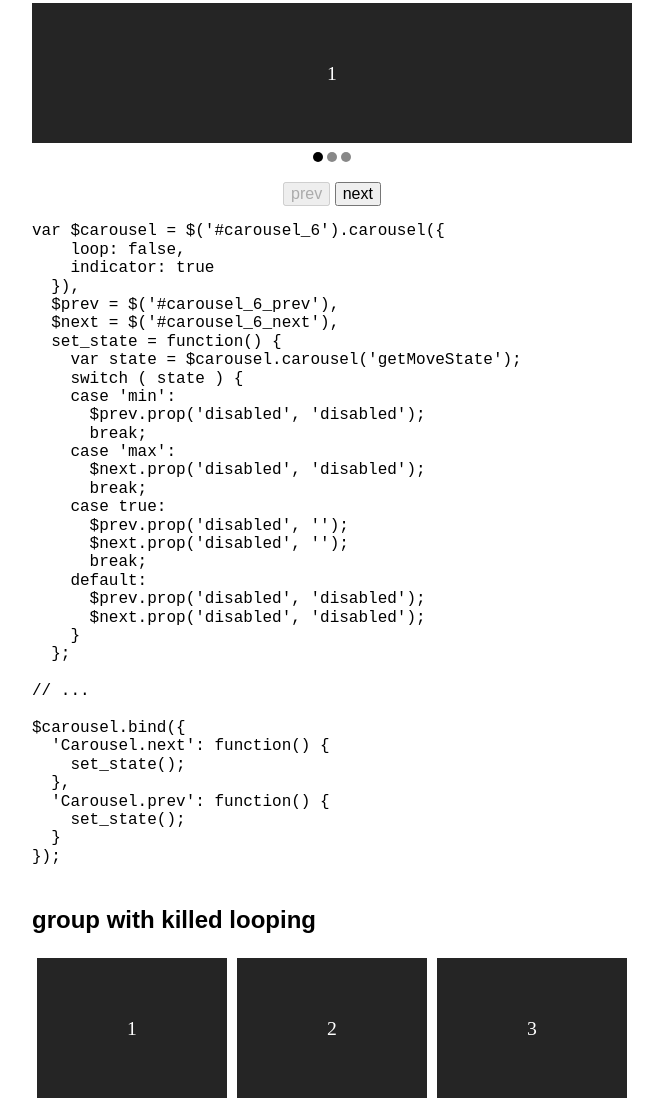
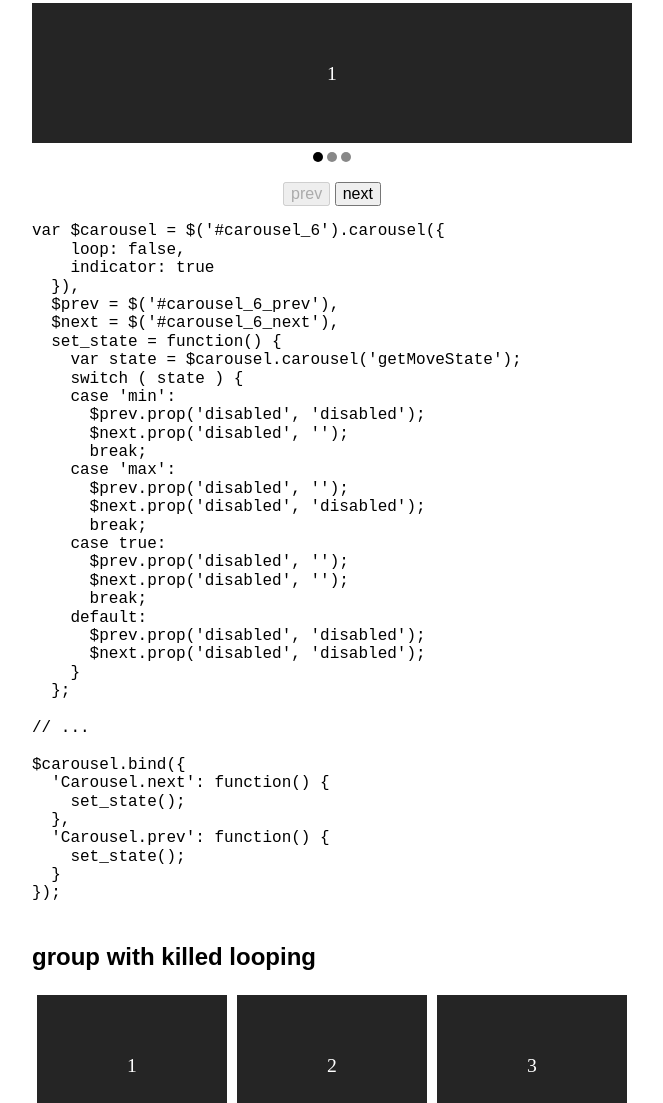
Before and after one commit to 5509/jq.carousel, a plain HTML site: page index.html in a window 1280 px wide. Shown: the part 3062-4165 px from the top of the page, without its empty margins (308-971 px from the left). Drawn offline with nearby package versions, Linux system fonts and the light colour scheme; a web font is replaced by a local one.

Commit message:
causing it to roll off both the button and when you have turned off the loop, the corresponding file in the sample

```diff
--- a/index.html
+++ b/index.html
@@ -176,8 +176,10 @@ $carousel.bind({
     switch ( state ) {
     case 'min':
       $prev.prop('disabled', 'disabled');
+      $next.prop('disabled', '');
       break;
     case 'max':
+      $prev.prop('disabled', '');
       $next.prop('disabled', 'disabled');
       break;
     case true:
@@ -386,8 +388,10 @@ $select.on('change', function() {
 			switch ( state ) {
 			case 'min':
 				$prev.prop('disabled', 'disabled');
+				$next.prop('disabled', '');
 				break;
 			case 'max':
+				$prev.prop('disabled', '');
 				$next.prop('disabled', 'disabled');
 				break;
 			case true:
@@ -433,8 +437,10 @@ $select.on('change', function() {
 			switch ( state ) {
 			case 'min':
 				$prev.prop('disabled', 'disabled');
+				$next.prop('disabled', '');
 				break;
 			case 'max':
+				$prev.prop('disabled', '');
 				$next.prop('disabled', 'disabled');
 				break;
 			case true:
--- a/scripts/jq.carousel.js
+++ b/scripts/jq.carousel.js
@@ -2,13 +2,13 @@
  * jq.carousel
  * Simple and customizable carousel
  *
- * @version      2.3
+ * @version      2.31
  * @author       nori (norimania@gmail.com)
  * @copyright    5509 (http://5509.me/)
  * @license      The MIT License
  * @link         https://github.com/5509/jq.carousel
  *
- * 2012-02-28 15:42
+ * 2012-02-28 20:30
  */
 ;(function($, undefined) {
 
@@ -537,15 +537,14 @@
 
   // $.fn extend
   jQuery.fn.carousel = function(conf, arguments) {
-    var $this = this,
-      carousel = this.data('carousel');
+    var carousel = this.data('carousel');
 
     if ( carousel ) {
       return carousel._callAPI(conf, arguments);
     } else {
-      carousel = Carousel($this, conf);
-      $this.data('carousel', carousel);
-      return $this;
+      carousel = Carousel(this, conf);
+      this.data('carousel', carousel);
+      return this;
     }
   };
 
```
Also changed, not shown: scripts/jq.carousel.min.js.
